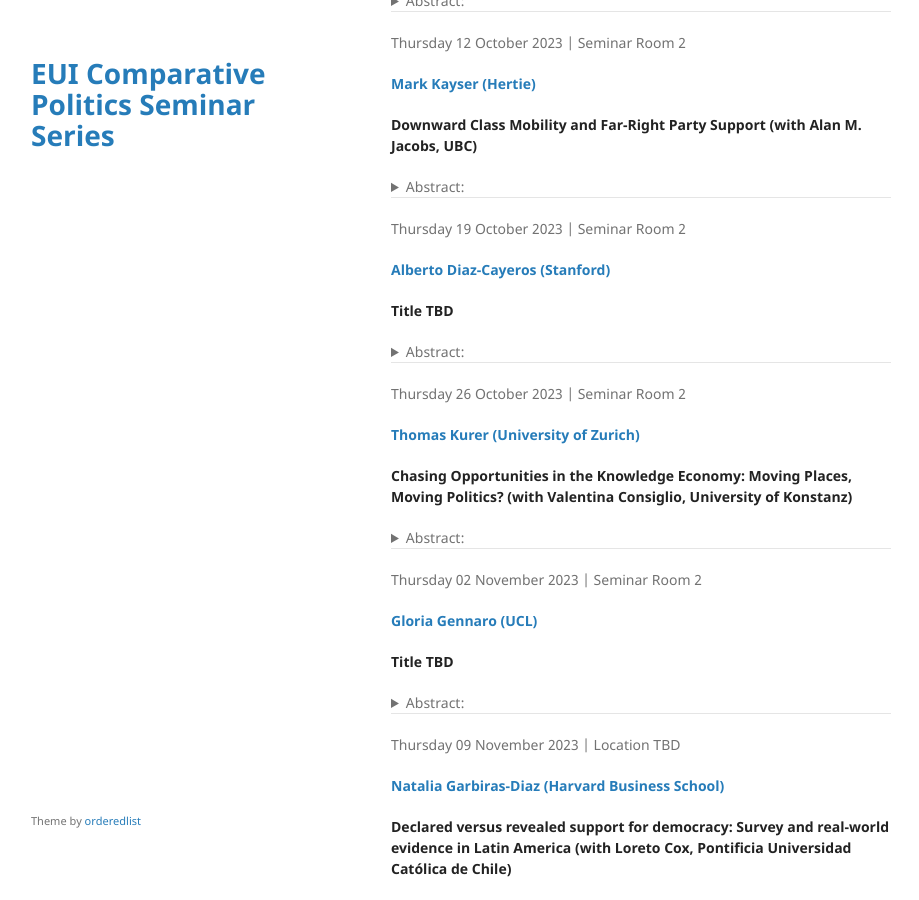
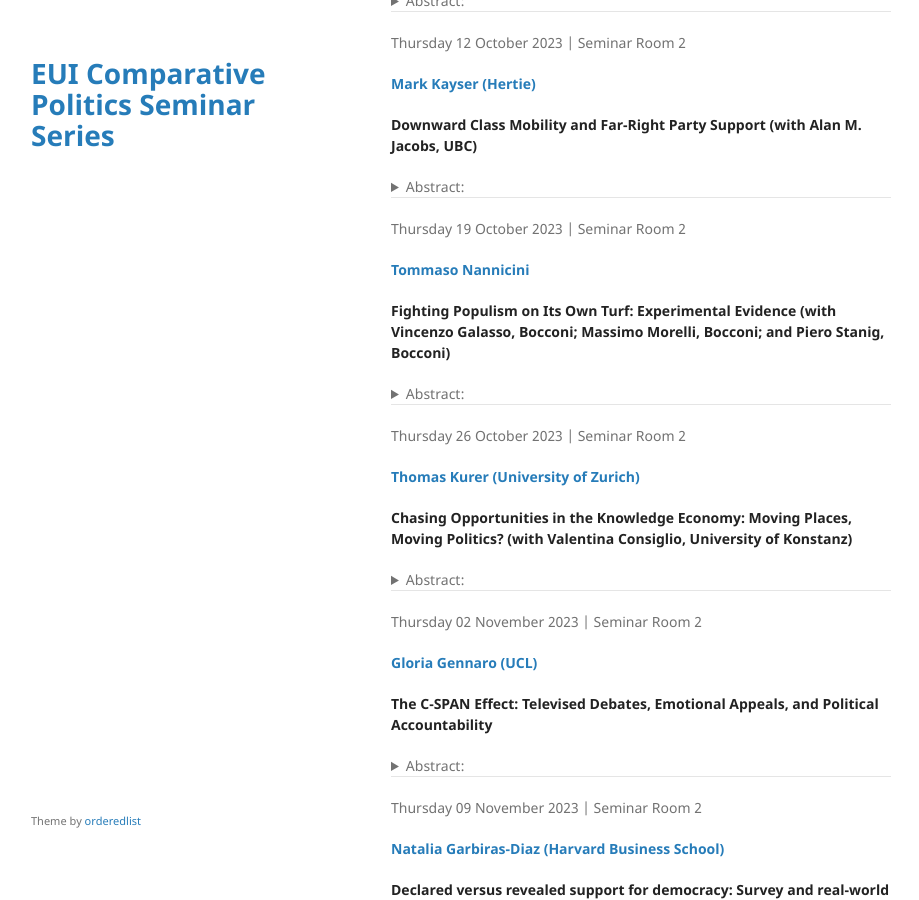
Before and after one commit to cpss-eui/cpss-eui.github.io, a Jekyll site: the page built from index.md, in a window 1280 px wide and 900 px high, scrolled down 723 px. Shown: the whole window, without its empty margins (179-1098 px from the left). Built offline with Jekyll 4.4.1, drawn with Linux system fonts in a browser that asks for light colours; our own code applies the rules of GitHub Pages for plain Markdown files.

Commit message:
See https://github.com/cpss-eui/comparative-politics-seminar-series/commit/57ac44bb98976ed68aa1bb25d47a640549423e39 from refs/heads/main

```diff
--- a/index.md
+++ b/index.md
@@ -18,9 +18,11 @@
 Urquijo](https://www.eui.eu/people?id=daniel-urquijo) and [Pau
 Grau](https://paugrau.cat/).
 
-# Upcoming Speakers
+Upcoming Speakers
+=================
 
-## Speakers during Fall 2023
+Speakers during Fall 2023
+-------------------------
 
 Thursday 05 October 2023 | Seminar Room 2
 <p>
@@ -38,9 +40,7 @@
 Vital, ETH; Karsten Donnay, UZH; and Fabrizio Gilardi, UZH)**
 
 <details>
-<summary>
-Abstract:
-</summary>
+<summary>Abstract:</summary>
 <p>
 Online intergroup hostility is a pervasive and troubling issue, yet
 experimental evidence on how to curb it remains scarce. This study
@@ -71,9 +71,7 @@
 Jacobs, UBC)**
 
 <details>
-<summary>
-Abstract:
-</summary>
+<summary>Abstract:</summary>
 <p>
 The relative effects of economic and social change on support for
 far-right parties persistently occupies the attention of scholars and
@@ -95,16 +93,16 @@
 <hr>
 Thursday 19 October 2023 | Seminar Room 2
 <p>
-<strong><a href='https://www.albertodiazcayeros.org/'>Alberto
-Diaz-Cayeros (Stanford)</a></strong>
+<strong><a href='https://www.tommasonannicini.eu/en/'>Tommaso
+Nannicini</a></strong>
 </p>
 
-**Title TBD**
+**Fighting Populism on Its Own Turf: Experimental Evidence (with
+Vincenzo Galasso, Bocconi; Massimo Morelli, Bocconi; and Piero Stanig,
+Bocconi)**
 
 <details>
-<summary>
-Abstract:
-</summary>
+<summary>Abstract:</summary>
 <p>
 Abstract TBD
 </p>
@@ -120,9 +118,7 @@
 Politics? (with Valentina Consiglio, University of Konstanz)**
 
 <details>
-<summary>
-Abstract:
-</summary>
+<summary>Abstract:</summary>
 <p>
 The rise of the knowledge economy has profoundly transformed the
 political landscape. Thriving urban knowledge hubs have become almost
@@ -150,18 +146,37 @@
 (UCL)</a></strong>
 </p>
 
-**Title TBD**
+**The C-SPAN Effect: Televised Debates, Emotional Appeals, and Political
+Accountability**
 
 <details>
-<summary>
-Abstract:
-</summary>
+<summary>Abstract:</summary>
 <p>
-Abstract TBD
+We study the effect of televised broadcasts of floor debates on the
+rhetoric and behavior of U.S. Congress Members. First, we show in a
+differences-in-differences analysis that the introduction of C-SPAN
+broadcasts in 1979 increased the use of emotional appeals in the House
+relative to the Senate, where televised floor debates were not
+introduced until later. Second, we use exogenous variation in C-SPAN
+channel positioning as an instrument for C-SPAN viewership by
+Congressional district and show that House Members from districts with
+exogenously higher C-SPAN viewership are more emotive in floor debates.
+Looking to electoral pressures as a mechanism, we find the emotionality
+effect of C-SPAN is strongest in competitive districts. C-SPAN exposure
+increases the vote share for incumbent Congress Members and citizens’
+approval of their job in Congress, and more so among Members who speak
+more emotionally. Contra accountability models of transparency, C-SPAN
+has no effect on measures of legislative effort on behalf of
+constituents, and if anything it reduces a politician’s constituency
+orientation. We find that local news coverage – that is, mediated rather
+than direct transparency – has the opposite effect of C-SPAN, increasing
+legislative effort but with no effect on emotional rhetoric. These
+results highlight the importance of audience and mediation in the
+political impacts of higher transparency.
 </p>
 </details>
 <hr>
-Thursday 09 November 2023 | Location TBD
+Thursday 09 November 2023 | Seminar Room 2
 <p>
 <strong><a href='https://www.nataliagarbirasdiaz.com'>Natalia
 Garbiras-Diaz (Harvard Business School)</a></strong>
@@ -172,9 +187,7 @@
 Católica de Chile)**
 
 <details>
-<summary>
-Abstract:
-</summary>
+<summary>Abstract:</summary>
 <p>
 Public support for democracy is believed to serve as a safeguard against
 undemocratic behavior by politicians. Most of our measures of support
@@ -209,9 +222,7 @@
 **Information Processing in Participatory Governance**
 
 <details>
-<summary>
-Abstract:
-</summary>
+<summary>Abstract:</summary>
 <p>
 Abstract TBD
 </p>
@@ -226,9 +237,7 @@
 **Title TBD**
 
 <details>
-<summary>
-Abstract:
-</summary>
+<summary>Abstract:</summary>
 <p>
 Abstract TBD
 </p>
@@ -243,9 +252,7 @@
 **Title TBD**
 
 <details>
-<summary>
-Abstract:
-</summary>
+<summary>Abstract:</summary>
 <p>
 Abstract TBD
 </p>
@@ -260,9 +267,7 @@
 **Title TBD**
 
 <details>
-<summary>
-Abstract:
-</summary>
+<summary>Abstract:</summary>
 <p>
 Abstract TBD
 </p>
```
Also changed, not shown: 1 other file.
